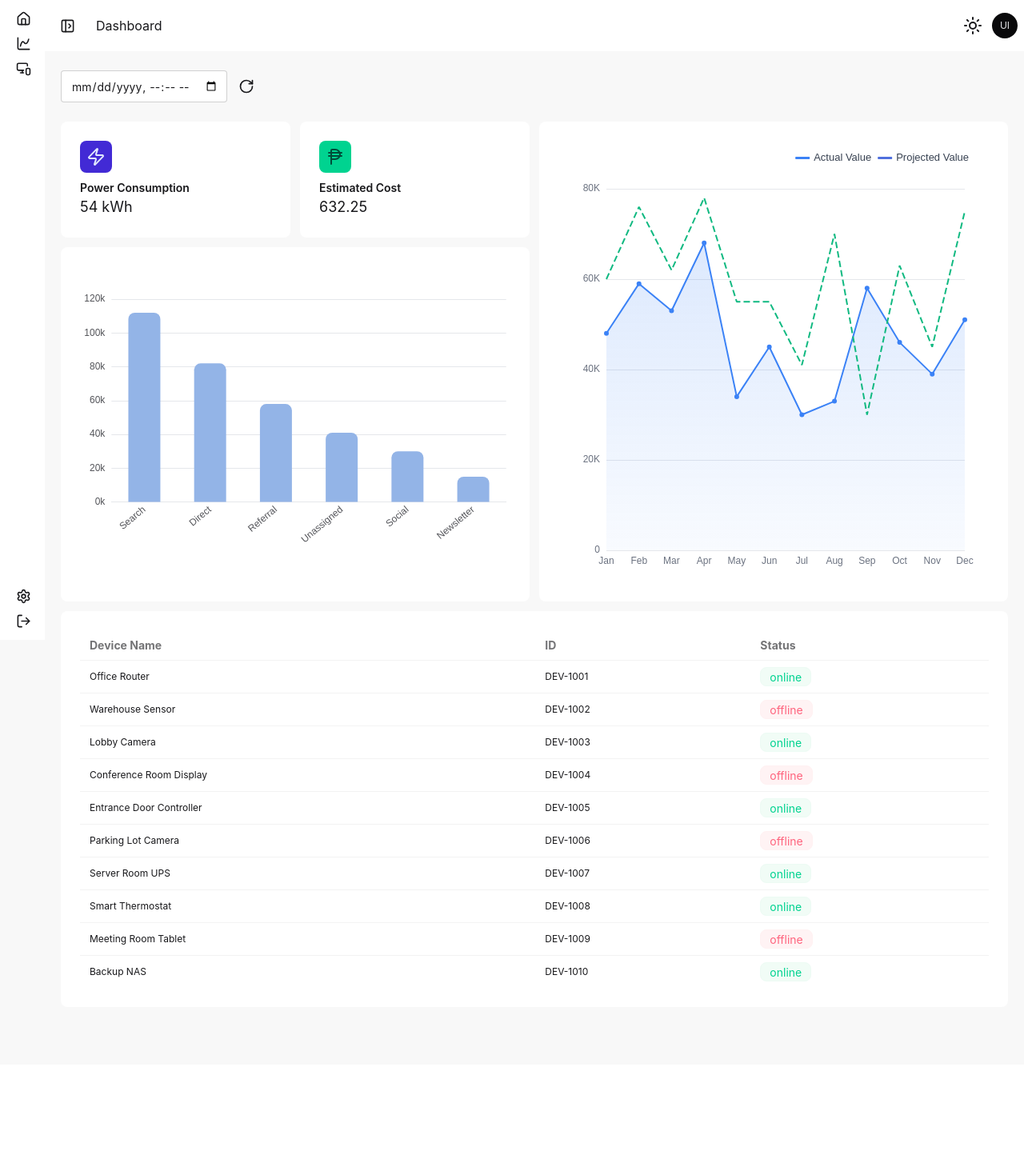
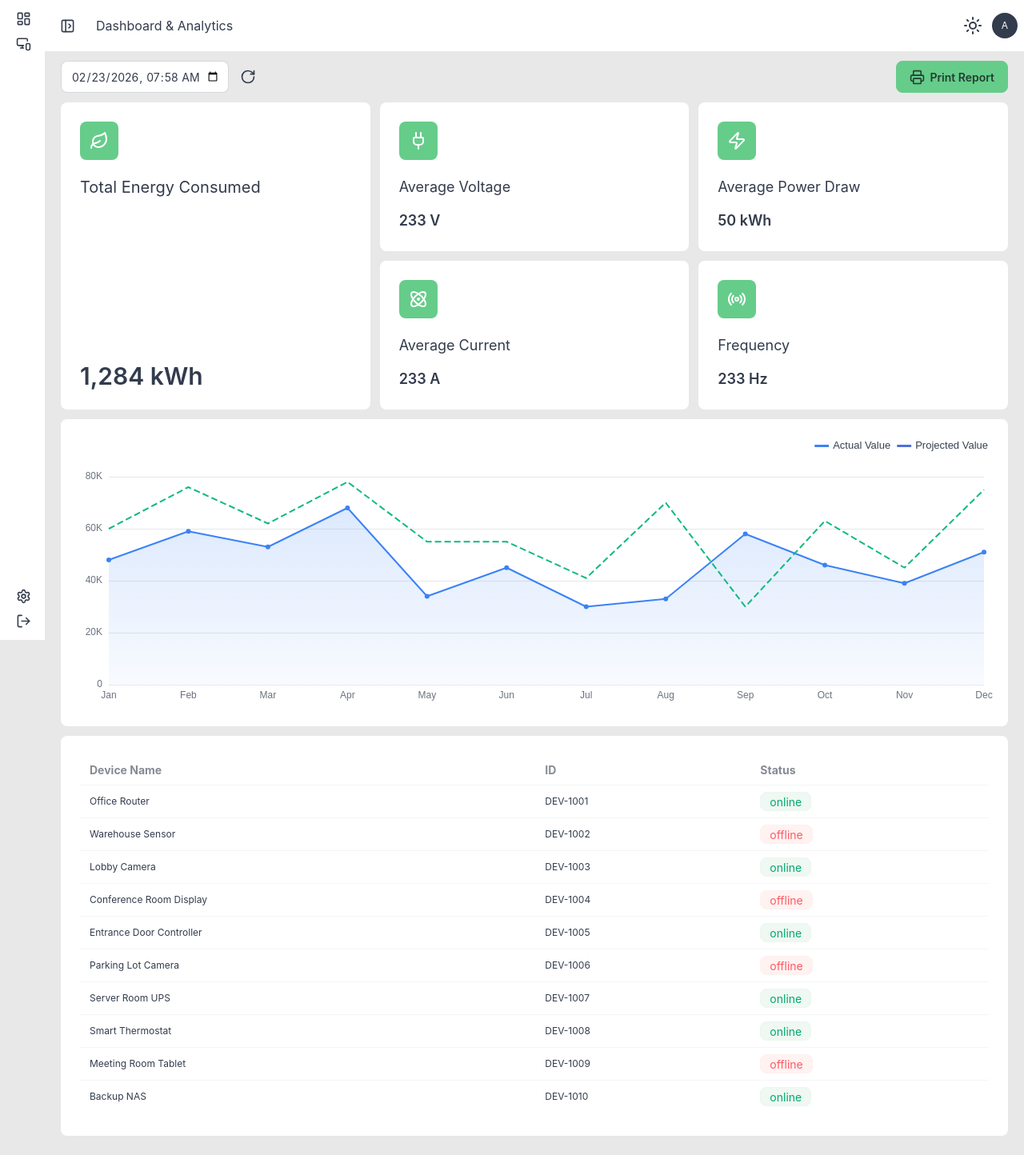
Before and after one commit to lola-emil/energy-monitor, a Vue app in the folder frontend/: page / in a window 1280 px wide. Shown: the whole page at 80% size. Before the commit the page ends 1331 px from the top, so only its background shows below. Built offline with nearby package versions, Linux system fonts and the light colour scheme.

Commit message:
Updated dashboard

```diff
--- a/frontend/index.html
+++ b/frontend/index.html
@@ -1,5 +1,5 @@
 <!DOCTYPE html>
-<html lang="" data-theme="light">
+<html lang="">
   <head>
     <meta charset="UTF-8">
     <link rel="icon" href="/favicon.ico">
--- a/frontend/src/App.vue
+++ b/frontend/src/App.vue
@@ -5,7 +5,7 @@ import Sidebar from './components/Sidebar.vue';
 
 <template>
   <Sidebar>
-      <RouterView />
+        <RouterView />
   </Sidebar>
 </template>
 
--- a/frontend/src/assets/main.css
+++ b/frontend/src/assets/main.css
@@ -1,34 +1,33 @@
 @import "tailwindcss";
 @plugin "daisyui";
 
-
 @plugin "daisyui/theme" {
-  name: "light";
-  default: false;
-  prefersdark: false;
+  name: "emerald";
+  default: true;
+  prefersdark: true;
   color-scheme: "light";
   --color-base-100: oklch(100% 0 0);
-  --color-base-200: oklch(98% 0 0);
-  --color-base-300: oklch(95% 0 0);
-  --color-base-content: oklch(21% 0.006 285.885);
-  --color-primary: oklch(45% 0.24 277.023);
-  --color-primary-content: oklch(93% 0.034 272.788);
-  --color-secondary: oklch(65% 0.241 354.308);
-  --color-secondary-content: oklch(94% 0.028 342.258);
-  --color-accent: oklch(77% 0.152 181.912);
-  --color-accent-content: oklch(38% 0.063 188.416);
-  --color-neutral: oklch(14% 0.005 285.823);
-  --color-neutral-content: oklch(92% 0.004 286.32);
-  --color-info: oklch(74% 0.16 232.661);
-  --color-info-content: oklch(29% 0.066 243.157);
-  --color-success: oklch(76% 0.177 163.223);
-  --color-success-content: oklch(37% 0.077 168.94);
-  --color-warning: oklch(82% 0.189 84.429);
-  --color-warning-content: oklch(41% 0.112 45.904);
-  --color-error: oklch(71% 0.194 13.428);
-  --color-error-content: oklch(27% 0.105 12.094);
+  --color-base-200: oklch(93% 0 0);
+  --color-base-300: oklch(86% 0 0);
+  --color-base-content: oklch(35.519% 0.032 262.988);
+  --color-primary: oklch(76.662% 0.135 153.45);
+  --color-primary-content: oklch(33.387% 0.04 162.24);
+  --color-secondary: oklch(61.302% 0.202 261.294);
+  --color-secondary-content: oklch(100% 0 0);
+  --color-accent: oklch(72.772% 0.149 33.2);
+  --color-accent-content: oklch(0% 0 0);
+  --color-neutral: oklch(35.519% 0.032 262.988);
+  --color-neutral-content: oklch(98.462% 0.001 247.838);
+  --color-info: oklch(72.06% 0.191 231.6);
+  --color-info-content: oklch(0% 0 0);
+  --color-success: oklch(64.8% 0.15 160);
+  --color-success-content: oklch(0% 0 0);
+  --color-warning: oklch(84.71% 0.199 83.87);
+  --color-warning-content: oklch(0% 0 0);
+  --color-error: oklch(71.76% 0.221 22.18);
+  --color-error-content: oklch(0% 0 0);
   --radius-selector: 0.5rem;
-  --radius-field: 0.25rem;
+  --radius-field: 0.5rem;
   --radius-box: 0.5rem;
   --size-selector: 0.25rem;
   --size-field: 0.25rem;
@@ -36,3 +35,29 @@
   --depth: 0;
   --noise: 0;
 }
+
+
+
+@layer utilities {
+  .bounce-enter-active {
+    animation: bounce-in 0.5s;
+  }
+
+  .bounce-leave-active {
+    animation: bounce-in 0.5s reverse;
+  }
+
+  @keyframes bounce-in {
+    0% {
+      transform: scale(0);
+    }
+
+    50% {
+      transform: scale(1.25);
+    }
+
+    100% {
+      transform: scale(1);
+    }
+  }
+}
--- a/frontend/src/components/Navbar.vue
+++ b/frontend/src/components/Navbar.vue
@@ -1,6 +1,8 @@
 <script setup lang="ts">
 import { Sun, PanelLeftOpen } from "lucide-vue-next";
-
+defineProps<{
+    title: string
+}>();
 </script>
 
 <template>
@@ -11,7 +13,7 @@ import { Sun, PanelLeftOpen } from "lucide-vue-next";
                     <!-- Sidebar toggle icon -->
                     <PanelLeftOpen :size="19" />
                 </label>
-                <div class="px-4">Dashboard</div>
+                <div class="px-4">{{ title }}</div>
             </div>
 
 
@@ -28,7 +30,7 @@ import { Sun, PanelLeftOpen } from "lucide-vue-next";
 
                 <div class="avatar avatar-placeholder">
                     <div class="bg-neutral text-neutral-content w-8 rounded-full">
-                        <span class="text-xs">UI</span>
+                        <span class="text-xs">A</span>
                     </div>
                 </div>
             </div>
--- a/frontend/src/components/Sidebar.vue
+++ b/frontend/src/components/Sidebar.vue
@@ -1,5 +1,5 @@
 <script setup lang="ts">
-import { Home, MonitorSmartphone, ChartSpline, Settings, LogOut} from "lucide-vue-next"
+import { Home, MonitorSmartphone, LayoutDashboard, Settings, LogOut} from "lucide-vue-next"
 import { RouterLink } from "vue-router"
 </script>
 
@@ -19,28 +19,20 @@ import { RouterLink } from "vue-router"
                 <!-- Sidebar content here -->
                 <ul class="menu w-full grow">
                     <!-- List item -->
+
                     <li>
                         <RouterLink to="/" class="is-drawer-close:tooltip is-drawer-close:tooltip-right"
-                            data-tip="Homepage">
-                            <Home :size="19" />
-                            <span class="is-drawer-close:hidden">Homepage</span>
+                            data-tip="Dashboard & Analytics">
+                            <LayoutDashboard :size="19" />
+                            <span class="is-drawer-close:hidden">Dashboard & Analytics</span>
                         </RouterLink>
                     </li>
 
                     <li>
-                        <RouterLink to="/analytics" class="is-drawer-close:tooltip is-drawer-close:tooltip-right"
-                            data-tip="Analytics">
-                            <ChartSpline :size="19" />
-                            <span class="is-drawer-close:hidden">Analytics</span>
-                        </RouterLink>
-                    </li>
-
-
-                    <li>
                         <RouterLink to="/devices" class="is-drawer-close:tooltip is-drawer-close:tooltip-right"
-                            data-tip="Devices">
+                            data-tip="Your Devices">
                             <MonitorSmartphone :size="19" />
-                            <span class="is-drawer-close:hidden">Devices</span>
+                            <span class="is-drawer-close:hidden">Your Devices</span>
                         </RouterLink>
                     </li>
 
--- a/frontend/src/views/AnalyticsView.vue
+++ b/frontend/src/views/AnalyticsView.vue
@@ -1,33 +1,240 @@
 <script setup lang="ts">
 import Navbar from "@/components/Navbar.vue";
-import { Leaf, Plug, Zap, Atom} from "lucide-vue-next"
+import useEchart from "@/composables/useECharts";
+import type { EChartsOption } from "echarts";
+import { Leaf, Plug, Zap, Atom, Radio, RotateCw, Printer} from "lucide-vue-next"
+import { onMounted, ref, useTemplateRef } from "vue";
+
+const devices = [
+    {
+        device_name: "Office Router",
+        device_id: "DEV-1001",
+        mac_address: "00:1A:2B:3C:4D:01",
+        status: "online"
+    },
+    {
+        device_name: "Warehouse Sensor",
+        device_id: "DEV-1002",
+        mac_address: "00:1A:2B:3C:4D:02",
+        status: "offline"
+    },
+    {
+        device_name: "Lobby Camera",
+        device_id: "DEV-1003",
+        mac_address: "00:1A:2B:3C:4D:03",
+        status: "online"
+    },
+    {
+        device_name: "Conference Room Display",
+        device_id: "DEV-1004",
+        mac_address: "00:1A:2B:3C:4D:04",
+        status: "offline"
+    },
+    {
+        device_name: "Entrance Door Controller",
+        device_id: "DEV-1005",
+        mac_address: "00:1A:2B:3C:4D:05",
+        status: "online"
+    },
+    {
+        device_name: "Parking Lot Camera",
+        device_id: "DEV-1006",
+        mac_address: "00:1A:2B:3C:4D:06",
+        status: "offline"
+    },
+    {
+        device_name: "Server Room UPS",
+        device_id: "DEV-1007",
+        mac_address: "00:1A:2B:3C:4D:07",
+        status: "online"
+    },
+    {
+        device_name: "Smart Thermostat",
+        device_id: "DEV-1008",
+        mac_address: "00:1A:2B:3C:4D:08",
+        status: "online"
+    },
+    {
+        device_name: "Meeting Room Tablet",
+        device_id: "DEV-1009",
+        mac_address: "00:1A:2B:3C:4D:09",
+        status: "offline"
+    },
+    {
+        device_name: "Backup NAS",
+        device_id: "DEV-1010",
+        mac_address: "00:1A:2B:3C:4D:10",
+        status: "online"
+    }
+];
+
+const barChartEl = useTemplateRef<HTMLDivElement>("pie-chart");
+const barChart = useEchart(barChartEl);
 
 
+const lineChartOpt: EChartsOption = {
+    backgroundColor: 'transparent',
+
+    tooltip: {
+        trigger: 'axis',
+        backgroundColor: '#111827',
+        textStyle: { color: '#fff' },
+        formatter: (params: any) => {
+            return params
+                .map((p: any) => `${p.marker} ${p.seriesName}: ${p.value / 1000}K`)
+                .join('<br/>');
+        }
+    },
+
+    legend: {
+        top: 10,
+        right: 20,
+        icon: 'roundRect',
+        itemWidth: 18,
+        itemHeight: 3,
+        textStyle: {
+            color: '#374151',
+            fontSize: 13
+        },
+        data: ['Actual Value', 'Projected Value']
+    },
+
+    grid: {
+        top: 60,
+        left: 60,
+        right: 30,
+        bottom: 40
+    },
+
+    xAxis: {
+        type: 'category',
+        boundaryGap: false,
+        data: [
+            'Jan', 'Feb', 'Mar', 'Apr', 'May', 'Jun',
+            'Jul', 'Aug', 'Sep', 'Oct', 'Nov', 'Dec'
+        ],
+        axisLine: { show: false },
+        axisTick: { show: false },
+        axisLabel: {
+            color: '#6B7280'
+        }
+    },
+
+    yAxis: {
+        type: 'value',
+        min: 0,
+        max: 80000,
+        interval: 20000,
+        axisLine: { show: false },
+        axisTick: { show: false },
+        axisLabel: {
+            color: '#6B7280',
+            formatter: value => value === 0 ? '0' : `${value / 1000}K`
+        },
+        splitLine: {
+            lineStyle: {
+                color: '#E5E7EB',
+                type: 'solid'
+            }
+        }
+    },
+
+    series: [
+        {
+            name: 'Actual Value',
+            type: 'line',
+            // smooth: true,
+            data: [48000, 59000, 53000, 68000, 34000, 45000, 30000, 33000, 58000, 46000, 39000, 51000],
+            symbol: 'circle',
+            symbolSize: 6,
+            lineStyle: {
+                width: 2,
+                color: '#3B82F6'
+            },
+            itemStyle: {
+                color: '#3B82F6'
+            },
+            areaStyle: {
+                color: {
+                    type: 'linear',
+                    x: 0,
+                    y: 0,
+                    x2: 0,
+                    y2: 1,
+                    colorStops: [
+                        { offset: 0, color: 'rgba(59,130,246,0.25)' },
+                        { offset: 1, color: 'rgba(59,130,246,0.05)' }
+                    ]
+                }
+            }
+        },
+        {
+            name: 'Projected Value',
+            type: 'line',
+            // smooth: true,
+            data: [60000, 76000, 62000, 78000, 55000, 55000, 41000, 70000, 30000, 63000, 45000, 75000],
+            symbol: 'none',
+            lineStyle: {
+                width: 2,
+                type: 'dashed',
+                color: '#10B981'
+            }
+        }
+    ]
+};
+
+function getNowDatetimeLocal() {
+  const now = new Date()
+  const year = now.getFullYear()
+  const month = String(now.getMonth() + 1).padStart(2, '0')
+  const day = String(now.getDate()).padStart(2, '0')
+  const hours = String(now.getHours()).padStart(2, '0')
+  const minutes = String(now.getMinutes()).padStart(2, '0')
+  return `${year}-${month}-${day}T${hours}:${minutes}`
+}
+
+const dateTime = ref(getNowDatetimeLocal());
+
+onMounted(() => {
+    barChart.setOptions(lineChartOpt);
+})
 </script>
 
 <template>
-    <Navbar />
+    <Navbar title="Dashboard & Analytics" />
 
     <main class="px-5 mt-3">
+        <div class="my-3 flex justify-between items-end">
+            <div class="flex items-center gap-1">
+                <input type="datetime-local" class="input" v-model="dateTime"/>
+
+                <button class="btn btn-ghost btn-square">
+                    <RotateCw :size="20" />
+                </button>
+            </div>
+            <div>
+                <button class="btn btn-primary"><Printer :size="19"/> Print Report</button>
+            </div>
+        </div>
         <section class="grid grid-cols-3 min-h-96 gap-3">
-            <div class="card bg-base-100 col-span-1">
+            <div class="card bg-base-100 col-span-3 lg:col-span-1">
                 <div class="card-body">
-                    <div class="p-3 rounded-lg bg-red-400 text-white w-max">
+                    <div class="p-3 rounded-lg bg-primary text-white w-max">
                         <leaf />
                     </div>
 
-                    <p class="text-xl mt-3">Total Energy Consumption</p>
+                    <p class="text-xl mt-3">Total Energy Consumed</p>
 
 
                     <div>
-                        <p class="text-3xl">1,284 kWh</p>
+                        <p class="text-3xl font-semibold">1,284 kWh</p>
                     </div>
                 </div>
             </div>
-            <div class="col-span-2 grid grid-cols-2 gap-3">
+            <div class="col-span-3 lg:col-span-2 grid grid-cols-2 gap-3">
                 <div class="card bg-base-100">
                     <div class="card-body">
-                        <div class="p-3 bg-red-400 rounded-lg text-white w-max">
+                        <div class="p-3 bg-primary rounded-lg text-white w-max">
                             <Plug />
                         </div>
 
@@ -35,13 +242,13 @@ import { Leaf, Plug, Zap, Atom} from "lucide-vue-next"
 
 
                         <div>
-                            <p class="text-lg">233 V</p>
+                            <p class="text-lg font-semibold">233 V</p>
                         </div>
                     </div>
                 </div>
                 <div class="card bg-base-100">
                     <div class="card-body">
-                        <div class="p-3 bg-red-400 rounded-lg text-white w-max">
+                        <div class="p-3 bg-primary rounded-lg text-white w-max">
                             <Zap />
                         </div>
 
@@ -49,14 +256,14 @@ import { Leaf, Plug, Zap, Atom} from "lucide-vue-next"
 
 
                         <div>
-                            <p class="text-lg">50 kWh</p>
+                            <p class="text-lg font-semibold">50 kWh</p>
                         </div>
                     </div>
                 </div>
 
-                                <div class="card bg-base-100">
+                <div class="card bg-base-100">
                     <div class="card-body">
-                        <div class="p-3 bg-red-400 rounded-lg text-white w-max">
+                        <div class="p-3 bg-primary rounded-lg text-white w-max">
                             <Atom />
                         </div>
 
@@ -64,22 +271,22 @@ import { Leaf, Plug, Zap, Atom} from "lucide-vue-next"
 
 
                         <div>
-                            <p class="text-lg">233 A</p>
+                            <p class="text-lg font-semibold">233 A</p>
                         </div>
                     </div>
                 </div>
 
-                                <div class="card bg-base-100">
+                <div class="card bg-base-100">
                     <div class="card-body">
-                        <div class="p-3 bg-red-400 rounded-lg text-white w-max">
-                            <Plug />
+                        <div class="p-3 bg-primary rounded-lg text-white w-max">
+                            <Radio />
                         </div>
 
                         <p class="text-lg mt-3">Frequency</p>
 
 
                         <div>
-                            <p class="text-lg">233 Hz</p>
+                            <p class="text-lg font-semibold">233 Hz</p>
                         </div>
                     </div>
                 </div>
@@ -88,14 +295,39 @@ import { Leaf, Plug, Zap, Atom} from "lucide-vue-next"
         </section>
 
         <section class="mt-3 min-h-96 grid">
-            <div class="card bg-gray-600">
-                <div class="card-body"></div>
+            <div class="card bg-base-100">
+                <div class="card-body p-3 px-0">
+                    <div ref="pie-chart" class="h-full"></div>
+                </div>
             </div>
         </section>
 
         <section class="mt-3 min-h-125 grid">
-            <div class="card bg-gray-600">
-                <div class="card-body"></div>
+            <div class="card bg-base-100">
+                <div class="card-body">
+                    <table class="table table-sm">
+                        <thead>
+                            <tr>
+                                <th>Device Name</th>
+                                <th>ID</th>
+                                <th>Status</th>
+                            </tr>
+                        </thead>
+                        <tbody>
+                            <tr v-for="value in devices">
+                                <td>{{ value.device_name }}</td>
+                                <td>{{ value.device_id }}</td>
+                                <td>
+                                    <div
+                                        :class="value.status == 'online' ? 'badge badge-soft badge-success' : 'badge badge-soft badge-error'">
+                                        {{ value.status }}
+                                    </div>
+                                </td>
+                            </tr>
+
+                        </tbody>
+                    </table>
+                </div>
             </div>
         </section>
     </main>
--- a/frontend/src/views/DashboardView.vue
+++ b/frontend/src/views/DashboardView.vue
@@ -253,7 +253,7 @@ const devices = [
 
 <template>
     <main class="bg-base-200">
-        <Navbar />
+        <Navbar title="Dashboard"/>
 
 
         <div class=" px-5 mt-3 flex flex-col gap-3">
@@ -269,9 +269,9 @@ const devices = [
                 <div></div>
             </div>
 
-            <section class="grid grid-cols-2 gap-3 min-h-150">
-                <div class="flex flex-col gap-3">
-                    <div class="grid grid-cols-2 gap-3">
+            <section class="grid grid-cols-1 lg:grid-cols-2 gap-3">
+                <div class="flex flex-col gap-3 min-h-150">
+                    <div class="grid grid-cols-2 gap-3 ">
                         <div class="card bg-base-100">
                             <div class="card-body">
                                 <div class="p-2 rounded-lg bg-primary text-primary-content w-max">
@@ -305,7 +305,7 @@ const devices = [
                         </div>
                     </div>
                 </div>
-                <div class="card bg-base-100">
+                <div class="card bg-base-100 min-h-150">
                     <div class="card-body flex items-center justify-center">
                         <div ref="bar-chart" class="h-full w-full">
                         </div>
@@ -314,8 +314,6 @@ const devices = [
             </section>
 
             <section class="grid grid-cols-1 gap-3 min-h-86">
-
-
 
                 <div class="card bg-base-100">
                     <div class="card-body">
```
Also changed, not shown: frontend/src/router/index.ts (+1 -6 lines), frontend/src/views/DeviceListView.vue (+5 -5 lines), frontend/src/views/SettingsView.vue (+8 -1 lines).
